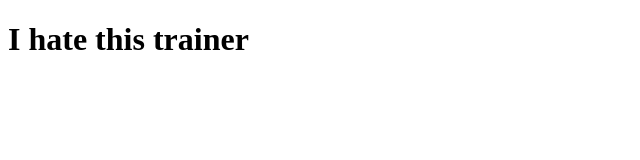
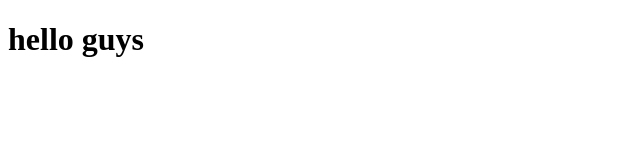
Before and after one commit to prasanna-srinivas/React, a plain HTML site: page index.html in a window 1280 px wide. Shown: the whole page, without its empty margins (0-640 px from the left). Drawn offline with Linux system fonts and the light colour scheme.

Commit message:
Update index.html

```diff
--- a/index.html
+++ b/index.html
@@ -6,6 +6,6 @@
     <title>Document</title>
 </head>
 <body>
-    <h1>I hate this trainer</h1>
+    <h1>hello guys</h1>
 </body>
 </html>
```
